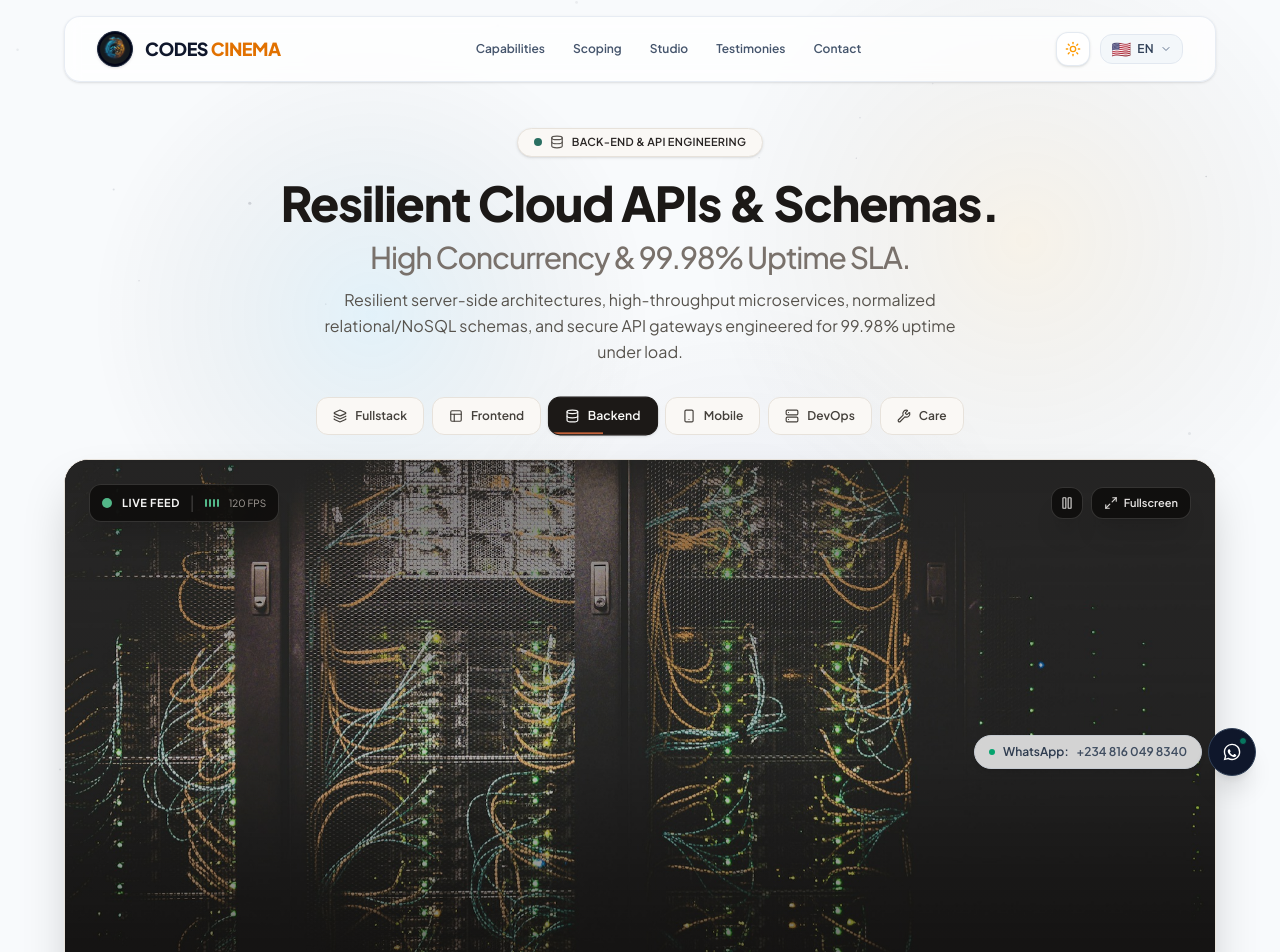
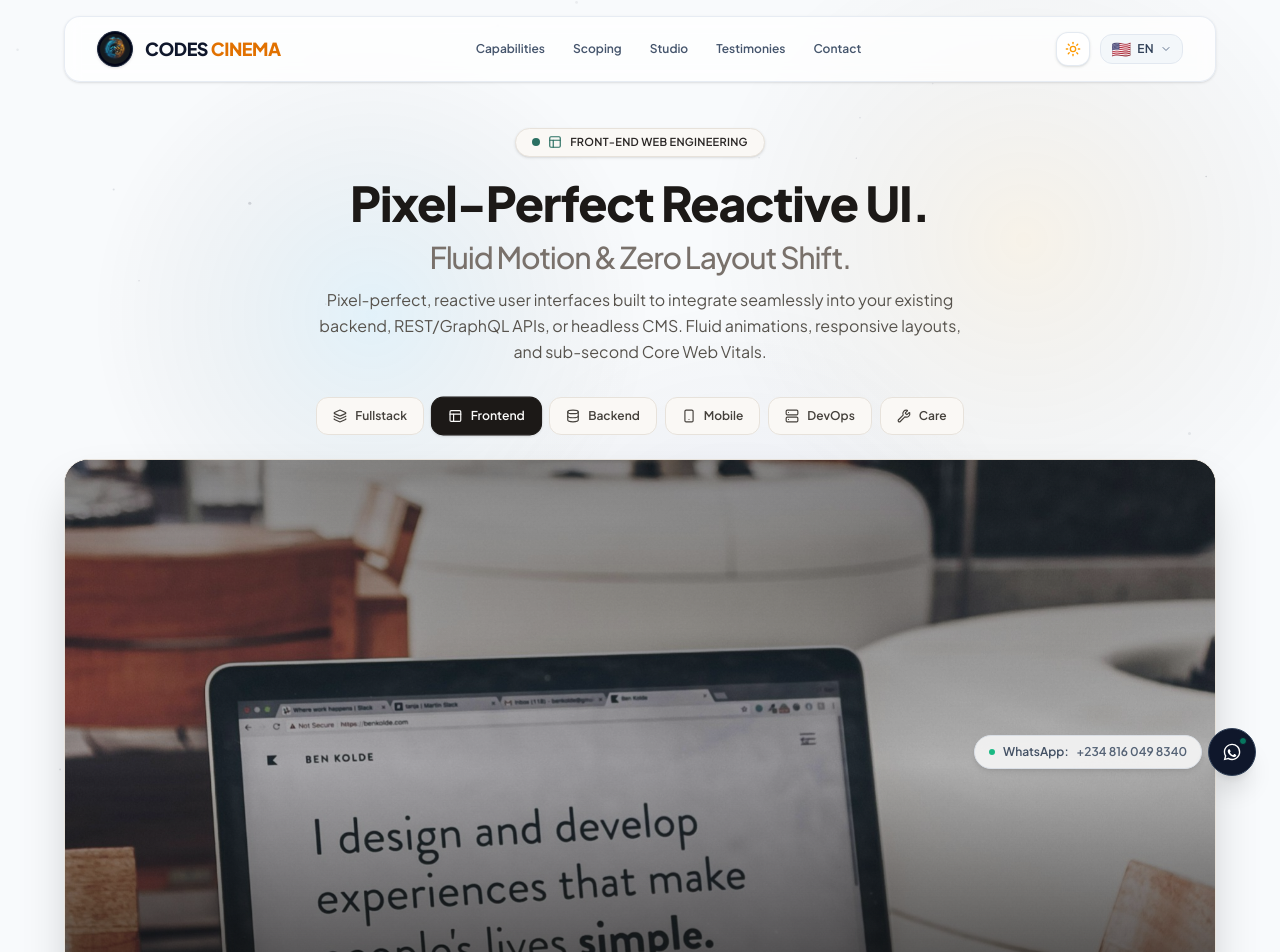
Before and after one commit to chilavet/code-cinema-studios, a React (Vite) app: page / in a window 1280 px wide. Shown: the top 952 px of the page. Built offline with nearby package versions, Linux system fonts and the light colour scheme.

Commit message:
style: remove live feed, fullscreen, pause controls, and loading bar from hero pictures

```diff
--- a/src/components/Hero.jsx
+++ b/src/components/Hero.jsx
@@ -9,11 +9,7 @@ import {
   Layout,
   Database,
   CheckCircle2,
-  X,
-  Play,
-  Pause,
-  Maximize2,
-  Radio
+  X
 } from 'lucide-react';
 import { useLanguage } from '../context/useLanguage';
 
@@ -80,33 +76,6 @@ const CORE_IMAGES = {
   }
 };
 
-const DISCIPLINE_HOTSPOTS = {
-  fullstack: [
-    { x: '24%', y: '36%', label: 'PostgreSQL Cluster • Active (12ms)', pingColor: 'bg-[#52B788]' },
-    { x: '72%', y: '64%', label: 'Reactive UI • Zero Layout Shift', pingColor: 'bg-[#C2613A]' }
-  ],
-  frontend: [
-    { x: '28%', y: '32%', label: 'React 19 & Next.js • Hydrated', pingColor: 'bg-[#52B788]' },
-    { x: '68%', y: '60%', label: 'Framer Motion • 60 FPS Fluid', pingColor: 'bg-[#2A6F62]' }
-  ],
-  backend: [
-    { x: '22%', y: '38%', label: 'Microservices Gateway • 99.98% SLA', pingColor: 'bg-[#52B788]' },
-    { x: '74%', y: '56%', label: 'Redis Cache • 0.8ms P99 Latency', pingColor: 'bg-[#D97706]' }
-  ],
-  mobile: [
-    { x: '26%', y: '34%', label: 'Unity 6 Engine • Metal Shaders', pingColor: 'bg-[#D97706]' },
-    { x: '70%', y: '62%', label: 'Locked 120 FPS Touch Loop', pingColor: 'bg-[#52B788]' }
-  ],
-  devops: [
-    { x: '20%', y: '32%', label: 'Multi-Region Mesh • Online', pingColor: 'bg-[#52B788]' },
-    { x: '74%', y: '64%', label: 'Zero-Downtime CI/CD • Deployed', pingColor: 'bg-[#2A6F62]' }
-  ],
-  care: [
-    { x: '28%', y: '36%', label: '24/7 Shield • Proactive Defence', pingColor: 'bg-[#52B788]' },
-    { x: '68%', y: '56%', label: 'Encrypted Backups • Hourly Checksum', pingColor: 'bg-[#9A4321]' }
-  ]
-};
-
 const DEFAULT_DELIVERABLES = {
   fullstack: [
     'Complete end-to-end architecture (Client UI + API + Cloud Database)',
@@ -159,7 +128,6 @@ export default function Hero() {
   const { t } = useLanguage();
   const [activeTab, setActiveTab] = useState('fullstack');
   const [isPaused, setIsPaused] = useState(false);
-  const [progress, setProgress] = useState(0);
   const [isFullscreen, setIsFullscreen] = useState(false);
   const [mouseTilt, setMouseTilt] = useState({ x: 0, y: 0 });
   const [isHoveringDisplay, setIsHoveringDisplay] = useState(false);
@@ -185,28 +153,18 @@ export default function Hero() {
   useEffect(() => {
     if (isPaused) return;
 
-    const intervalStep = 60; // 60ms ticks for fluid 60fps bar
-    const increment = (intervalStep / CYCLE_DURATION_MS) * 100;
-
     const timer = setInterval(() => {
-      setProgress((prev) => {
-        if (prev >= 100) {
-          setActiveTab((curr) => {
-            const nextIdx = (SERVICE_TABS.indexOf(curr) + 1) % SERVICE_TABS.length;
-            return SERVICE_TABS[nextIdx];
-          });
-          return 0;
-        }
-        return prev + increment;
+      setActiveTab((curr) => {
+        const nextIdx = (SERVICE_TABS.indexOf(curr) + 1) % SERVICE_TABS.length;
+        return SERVICE_TABS[nextIdx];
       });
-    }, intervalStep);
+    }, CYCLE_DURATION_MS);
 
     return () => clearInterval(timer);
   }, [isPaused]);
 
   const handleSelectTab = (tabId) => {
     setActiveTab(tabId);
-    setProgress(0);
   };
 
   const handleDisplayMouseMove = (e) => {
@@ -351,12 +309,6 @@ export default function Hero() {
               >
                 <Icon className="w-3.5 h-3.5 shrink-0" />
                 <span className="truncate">{tab.label}</span>
-                {isSelected && !isPaused && (
-                  <div
-                    className="absolute bottom-0 left-0 h-0.5 bg-[#C2613A] dark:bg-[#E07A5F] transition-all duration-75"
-                    style={{ width: `${progress}%` }}
-                  />
-                )}
               </button>
             );
           })}
@@ -394,7 +346,7 @@ export default function Hero() {
                   src={imgInfo?.src}
                   alt={imgInfo?.alt}
                   className={`w-full h-full object-cover object-center ${
-                    isSelected && !isPaused ? kenBurnsClass : 'scale-100'
+                    isSelected ? kenBurnsClass : 'scale-100'
                   } transition-transform duration-700 ease-out`}
                   loading="eager"
                   width="1920"
@@ -417,83 +369,6 @@ export default function Hero() {
           {/* Subtle vignette gradient */}
           <div className="absolute inset-0 bg-gradient-to-t from-stone-950/85 via-stone-950/20 to-stone-950/40 pointer-events-none z-15" />
 
-          {/* Top Live Status & Telemetry HUD Controls (z-30) */}
-          <div className="absolute top-4 left-4 right-4 sm:top-6 sm:left-6 sm:right-6 flex items-center justify-between z-30 pointer-events-none">
-            {/* Left: Live Feed Signal */}
-            <div className="flex items-center gap-2.5 px-3 py-1.5 rounded-xl bg-stone-950/80 backdrop-blur-md border border-white/15 text-white shadow-xl pointer-events-auto">
-              <span className="relative flex h-2.5 w-2.5">
-                <span className="animate-ping absolute inline-flex h-full w-full rounded-full bg-[#52B788] opacity-75" />
-                <span className="relative inline-flex rounded-full h-2.5 w-2.5 bg-[#52B788]" />
-              </span>
-              <span className="text-[11px] font-bold tracking-wider uppercase text-stone-100 flex items-center gap-1.5">
-                LIVE FEED
-              </span>
-              <span className="text-white/20 hidden sm:inline">|</span>
-              {/* Live audio/telemetry equalizer bars */}
-              <div className="flex items-center gap-0.5 h-3">
-                <span className="w-0.5 bg-[#52B788] rounded-full animate-bar-1" />
-                <span className="w-0.5 bg-[#52B788] rounded-full animate-bar-2" />
-                <span className="w-0.5 bg-[#52B788] rounded-full animate-bar-3" />
-                <span className="w-0.5 bg-[#52B788] rounded-full animate-bar-4" />
-              </div>
-              <span className="text-[10px] text-stone-400 font-mono hidden md:inline">120 FPS</span>
-            </div>
-
-            {/* Right: Play/Pause Controller & Fullscreen trigger */}
-            <div className="flex items-center gap-2 pointer-events-auto">
-              <button
-                type="button"
-                onClick={(e) => {
-                  e.stopPropagation();
-                  setIsPaused((prev) => !prev);
-                }}
-                className="p-2 rounded-xl bg-stone-950/80 hover:bg-stone-900/95 backdrop-blur-md border border-white/15 text-stone-200 hover:text-white transition-all shadow-xl cursor-pointer"
-                title={isPaused ? 'Resume live motion cycle' : 'Pause live motion cycle'}
-                aria-label={isPaused ? 'Resume live motion cycle' : 'Pause live motion cycle'}
-              >
-                {isPaused ? (
-                  <Play className="w-3.5 h-3.5 fill-current text-[#E07A5F]" />
-                ) : (
-                  <Pause className="w-3.5 h-3.5 text-stone-300" />
-                )}
-              </button>
-              <button
-                type="button"
-                onClick={(e) => {
-                  e.stopPropagation();
-                  setIsFullscreen(true);
-                }}
-                className="inline-flex items-center gap-1.5 px-3 py-2 rounded-xl bg-stone-950/80 hover:bg-stone-900/95 backdrop-blur-md border border-white/15 text-stone-200 hover:text-white transition-all text-xs font-semibold shadow-xl cursor-pointer"
-                title="Expand Fullscreen View"
-                aria-label="Expand Fullscreen View"
-              >
-                <Maximize2 className="w-3.5 h-3.5 text-stone-300" />
-                <span className="hidden sm:inline text-[11px]">Fullscreen</span>
-              </button>
-            </div>
-          </div>
-
-          {/* Live Telemetry Node Hotspots (z-30) */}
-          {DISCIPLINE_HOTSPOTS[activeTab]?.map((spot, idx) => (
-            <div
-              key={`${activeTab}-${idx}`}
-              className="absolute z-25 hidden md:flex items-center gap-2 pointer-events-auto group/node animate-tab-enter"
-              style={{
-                left: spot.x,
-                top: spot.y,
-                transform: 'translate(-50%, -50%)'
-              }}
-            >
-              <span className="relative flex h-3 w-3 items-center justify-center">
-                <span className={`animate-ping absolute inline-flex h-full w-full rounded-full ${spot.pingColor} opacity-75`} />
-                <span className={`relative inline-flex rounded-full h-2 w-2 ${spot.pingColor} ring-2 ring-stone-950`} />
-              </span>
-              <div className="px-2.5 py-1 rounded-lg bg-stone-950/80 backdrop-blur-md border border-white/15 text-[11px] font-medium text-stone-200 shadow-xl transition-all group-hover/node:scale-105 group-hover/node:bg-stone-900/95 group-hover/node:border-white/30 whitespace-nowrap">
-                {spot.label}
-              </div>
-            </div>
-          ))}
-
           {/* Bottom Overlay Caption & Discipline Tag (z-30) */}
           <div className="absolute bottom-4 left-4 right-4 sm:bottom-6 sm:left-6 sm:right-6 flex flex-col sm:flex-row items-start sm:items-center justify-between gap-3 text-white pointer-events-none z-30">
             <div className="flex items-center gap-2.5 bg-stone-950/80 backdrop-blur-md px-4 py-2 rounded-xl border border-white/10 shadow-lg">
@@ -504,17 +379,9 @@ export default function Hero() {
             </div>
 
             <div className="hidden sm:flex items-center gap-2 bg-stone-950/80 backdrop-blur-md px-3.5 py-1.5 rounded-xl border border-white/10 text-xs font-medium text-stone-300">
-              <Radio className="w-3.5 h-3.5 text-[#52B788] animate-pulse" />
+              <ActiveIcon className="w-3.5 h-3.5 text-[#52B788]" />
               <span>{serviceDetail?.title || activeTabConfig.fullTitle}</span>
             </div>
-          </div>
-
-          {/* Bottom Live Progress Indicator Line */}
-          <div className="absolute bottom-0 left-0 right-0 h-1 bg-stone-950/70 z-30 overflow-hidden">
-            <div
-              className="h-full bg-gradient-to-r from-[#C2613A] to-[#E07A5F] transition-all duration-75 ease-linear"
-              style={{ width: `${progress}%` }}
-            />
           </div>
         </div>
 
@@ -620,7 +487,7 @@ export default function Hero() {
                   {serviceDetail?.title || activeTabConfig.fullTitle}
                 </h3>
                 <span className="text-xs text-stone-400 font-medium">
-                  {CORE_IMAGES[activeTab]?.caption} • High-Resolution Live Feed
+                  {CORE_IMAGES[activeTab]?.caption} • High-Resolution View
                 </span>
               </div>
             </div>
@@ -672,7 +539,7 @@ export default function Hero() {
             onClick={(e) => e.stopPropagation()}
           >
             <p className="text-stone-400 text-xs text-center sm:text-left font-medium">
-              Click a discipline to switch high-resolution live feed:
+              Select a discipline to view in high resolution:
             </p>
 
             <div className="flex flex-wrap justify-center gap-1.5">
@@ -683,10 +550,7 @@ export default function Hero() {
                   <button
                     key={tab}
                     type="button"
-                    onClick={() => {
-                      setActiveTab(tab);
-                      setProgress(0);
-                    }}
+                    onClick={() => setActiveTab(tab)}
                     className={`px-3 py-1.5 rounded-lg text-xs font-semibold transition-all cursor-pointer ${
                       isSel
                         ? 'bg-[#C2613A] text-white shadow-md scale-105'
--- a/src/index.css
+++ b/src/index.css
@@ -300,31 +300,6 @@ html.dark .text-gradient {
   animation: shimmer-sweep 7s cubic-bezier(0.4, 0, 0.2, 1) infinite;
 }
 
-@keyframes bar-bounce-1 {
-  0%, 100% { height: 4px; }
-  50% { height: 14px; }
-}
-
-@keyframes bar-bounce-2 {
-  0%, 100% { height: 12px; }
-  50% { height: 5px; }
-}
-
-@keyframes bar-bounce-3 {
-  0%, 100% { height: 6px; }
-  50% { height: 15px; }
-}
-
-@keyframes bar-bounce-4 {
-  0%, 100% { height: 13px; }
-  50% { height: 4px; }
-}
-
-.animate-bar-1 { animation: bar-bounce-1 0.75s ease-in-out infinite; }
-.animate-bar-2 { animation: bar-bounce-2 0.95s ease-in-out infinite; }
-.animate-bar-3 { animation: bar-bounce-3 0.85s ease-in-out infinite; }
-.animate-bar-4 { animation: bar-bounce-4 1.1s ease-in-out infinite; }
-
 @keyframes beacon-ping {
   0% {
     transform: scale(0.9);
```
